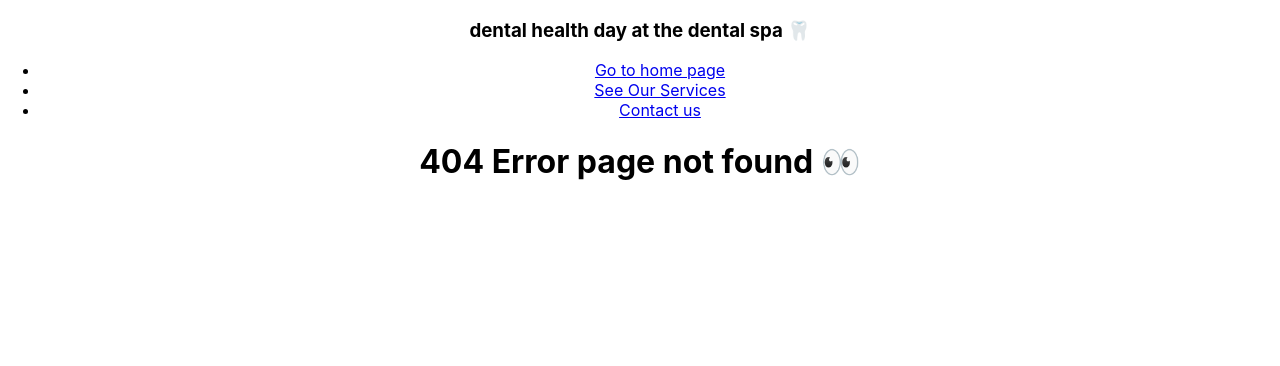
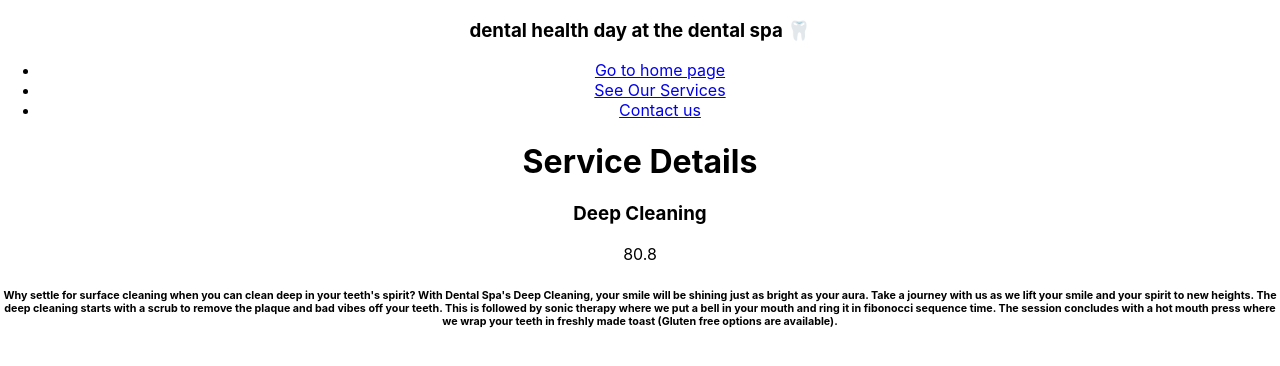
Before and after one commit to ga-sei-lessons/sf-dental-spa, a React (Create React App) app: page /services/1 in a window 1280 px wide. Before the commit this address had no page. Shown: the top 366 px of the page. Built offline with nearby package versions, Linux system fonts and the light colour scheme.

Commit message:
render service details

```diff
--- a/src/App.js
+++ b/src/App.js
@@ -4,12 +4,15 @@ import Services from './components/pages/Services'
 import Contact from './components/pages/Contact'
 import Header from './components/layout/Header'
 import NotFound from './components/pages/NotFound'
+import Add from './components/pages/Add'
+import Service from './components/pages/Service'
 // three things needed to define routes with react-router-dom
 import {
   BrowserRouter as Router, // alias browser router => router
   Routes,
   Route
 } from 'react-router-dom'
+import serviceDetails from './data/serviceDetails'
 
 function App() {
   return (
@@ -29,14 +32,29 @@ function App() {
             />
 
             <Route
-              path="/services"
-              element={<Services />}
+              exact path="/services"
+              element={<Services services={serviceDetails} />}
             />
 
+            {/*
+            details pages in react router rules
+            rule 1: the details page should be /page/:id
+            rule 2: you need to exact path the less specific page
+            rule 3: both paths shoud be given the same props
+            rule 4: pls never send data through react router dom links (in react/stateful app state is alwyas the single source of truth)
+            */}
+            <Route
+              path="services/:id"
+              element={<Service services={serviceDetails}/>}
+            />
+            <Route
+              path="/contact"
+              element={<Contact />}
+            />
 
             <Route
-              path="/contact/"
-              element={<Contact />}
+              path="/add/:x/:y" // /add/10/30 => 40
+              element={<Add />}
             />
 
             {/* 404 ROUTE MUST BE ON BOTTOM */}
--- /dev/null
+++ b/src/components/pages/Add.jsx
@@ -0,0 +1,9 @@
+// new in v6
+import { useParams } from 'react-router-dom'
+
+export default function Add() {
+  // use params returns an object w/all the url route params
+  const { x, y } = useParams()
+  console.log(x, y)
+  return <h1>adding machine says that {x} + {y} = {Number(x) + Number(y)}</h1>
+}
--- /dev/null
+++ b/src/components/pages/Service.jsx
@@ -0,0 +1,16 @@
+import { useParams } from "react-router-dom"
+
+export default function Service({ services }) {
+  const { id } = useParams()
+  // match one service to the route params
+  const foundService = services.find(service => service.id.toString() === id)
+  return (
+    <div>
+      <h1>Service Details</h1>
+      <h3>{foundService.name}</h3>
+      <p>{foundService.price}</p>
+
+      <h6>{foundService.description}</h6>
+    </div>
+  )
+}
--- a/src/components/pages/Services.jsx
+++ b/src/components/pages/Services.jsx
@@ -1,7 +1,20 @@
-export default function Services() {
+import { Link } from 'react-router-dom'
+
+export default function Services({ services }) {
+  const serviceLinks = services.map((service, i) => {
+    return (
+      <li key={`service-link${i}`}>
+        <Link to={`/services/${service.id}`}>{service.name}</Link>
+      </li>
+    )
+  })
   return (
     <div>
-      <h1>Services</h1>
+      <h1>Services offered at our dental spa:</h1>
+
+      <ul>
+        {serviceLinks}
+      </ul>
     </div>
   )
 }
--- /dev/null
+++ b/src/data/serviceDetails.js
@@ -0,0 +1,34 @@
+const serviceDetails = [
+  {
+      id: 1, // will be url route params
+      name: 'Deep Cleaning',
+      price: 80.80,
+      description: 'Why settle for surface cleaning when you can clean deep in your teeth\'s spirit? With Dental Spa\'s Deep Cleaning, your smile will be shining just as bright as your aura.\nTake a journey with us as we lift your smile and your spirit to new heights. The deep cleaning starts with a scrub to remove the plaque and bad vibes off your teeth. This is followed by sonic therapy where we put a bell in your mouth and ring it in fibonocci sequence time. The session concludes with a hot mouth press where we wrap your teeth in freshly made toast (Gluten free options are available).'
+  },
+  {
+      id: 2,
+      name: 'Filling',
+      price: 133.99,
+      description: 'We will remove the decayed portion of the tooth and then "fill" the area on the tooth where the decayed material was removed. These are also used to repair cracked or broken teeth and teeth that have been worn down from misuse and the pull of Mercury in retrograde.'
+  },
+  {
+      id: 3,
+      name: 'Gum Massage',
+      price: 40.03,
+      description: 'A luxureous treatment at a reasonable price! Dental Spa\'s world-renowned gum massage invovles our denticians rejuvinating your teeth holsters with dead sea salt, turkish hamam oil, and lotus petals. You\'ll leave with the softest gums around and something to brag to your friends about'
+  },
+  {
+      id: 4,
+      name: 'Root Canal',
+      price: 240.98,
+      description: 'Root canal is our treatment to repair and save a badly damaged or infected teeth instead of removing them. We clean the canals inside a tooth\'s root. This endodontic treatment replaces the pulp tissue of your teeth with organic potato starch in a cutting edge technique soon to be approved by the FDC.'
+  },
+  {
+      id: 5,
+      name: 'Oral Mud Bath',
+      price: 100.00,
+      description: 'We shove your face in mud. Very good.'
+  }
+]
+
+export default serviceDetails
```
